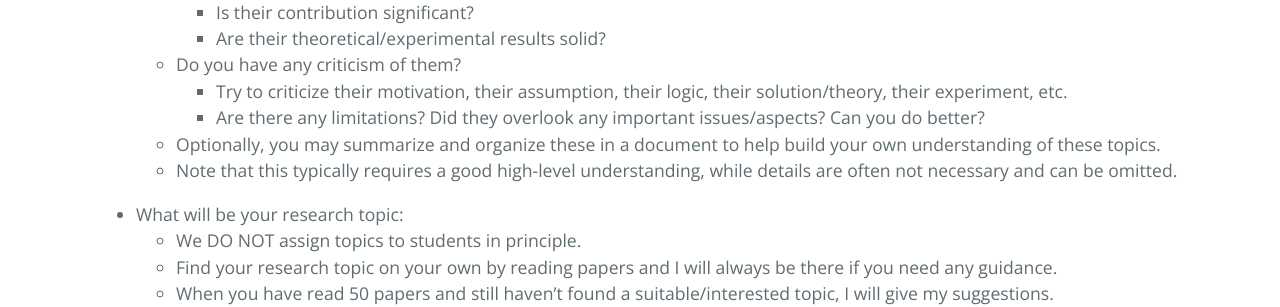
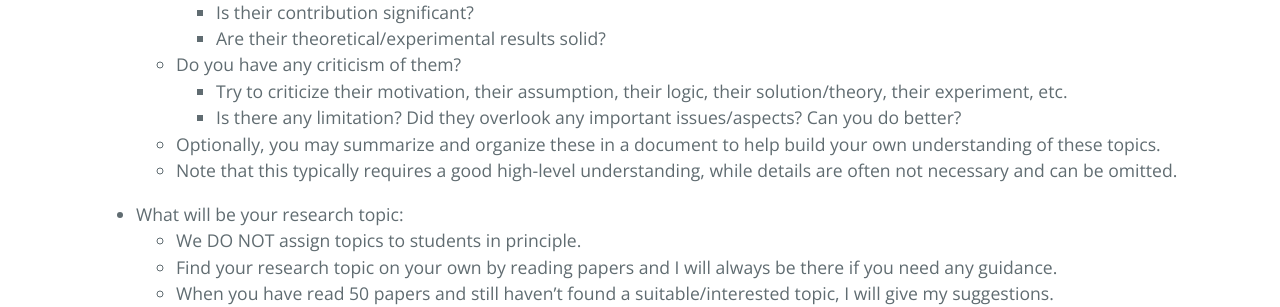
Before and after one commit to ZhimingZhou/zhimingzhou.github.io, a Jekyll site: the page built from _posts/2021-10-11-Prospective-Students.md, in a window 1280 px wide. Shown: the part 868-1175 px from the top of the page. Built offline with Jekyll 4.4.1, drawn with Linux system fonts in a browser that asks for light colours; comment, search, counter and statistics services are not loaded.

Commit message:
Update 2021-10-11-Prospective-Students.md

```diff
--- a/_posts/2021-10-11-Prospective-Students.md
+++ b/_posts/2021-10-11-Prospective-Students.md
@@ -31,7 +31,7 @@ I’m looking for talented students with enthusiasm for fundamental research in
 		- Are their theoretical/experimental results solid?
 	- Do you have any criticism of them?
 		- Try to criticize their motivation, their assumption, their logic, their solution/theory, their experiment, etc.
-		- Are there any limitations? Did they overlook any important issues/aspects? Can you do better?
+		- Is there any limitation? Did they overlook any important issues/aspects? Can you do better?
 	- Optionally, you may summarize and organize these in a document to help build your own understanding of these topics.
 	- Note that this typically requires a good high-level understanding, while details are often not necessary and can be omitted.
 
```
